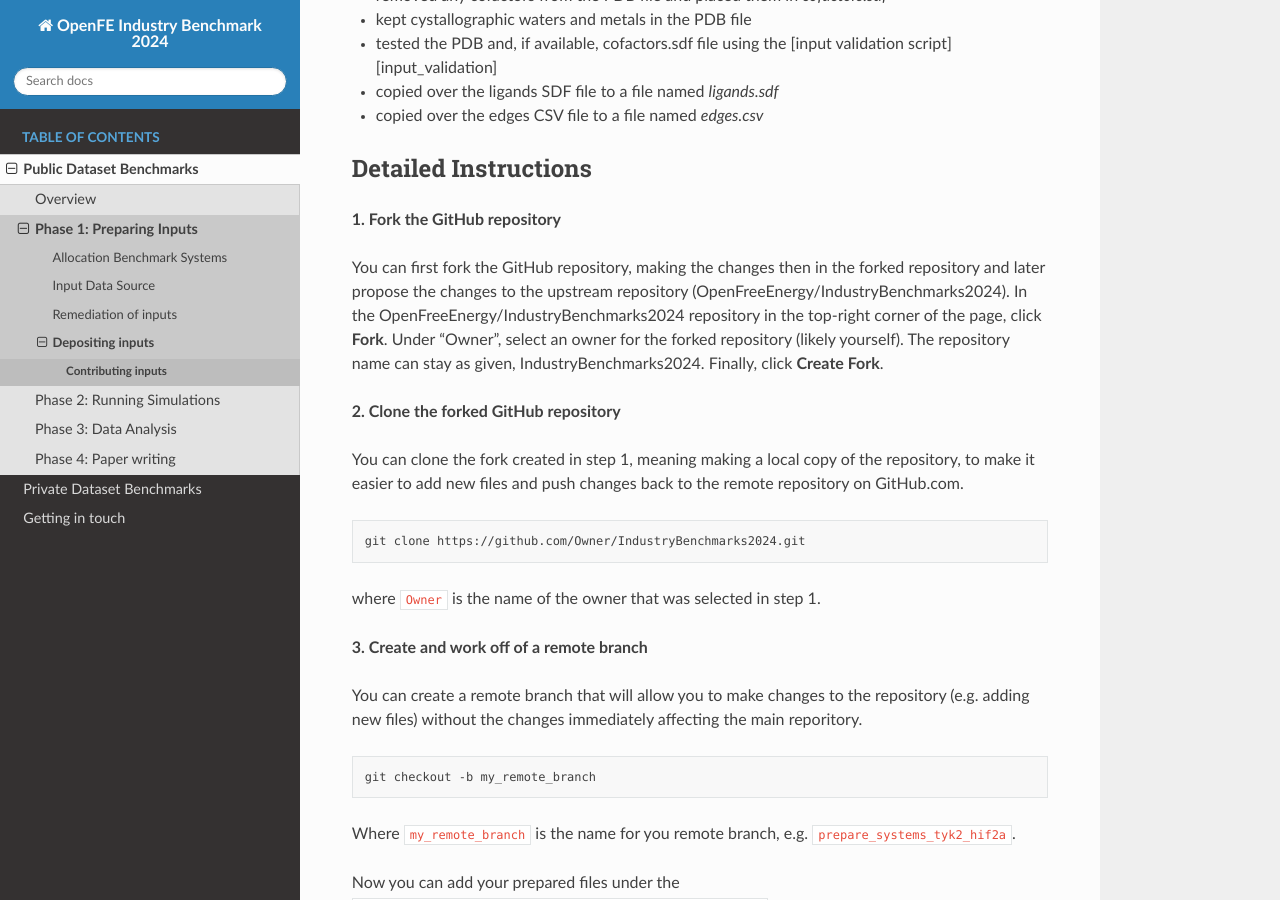
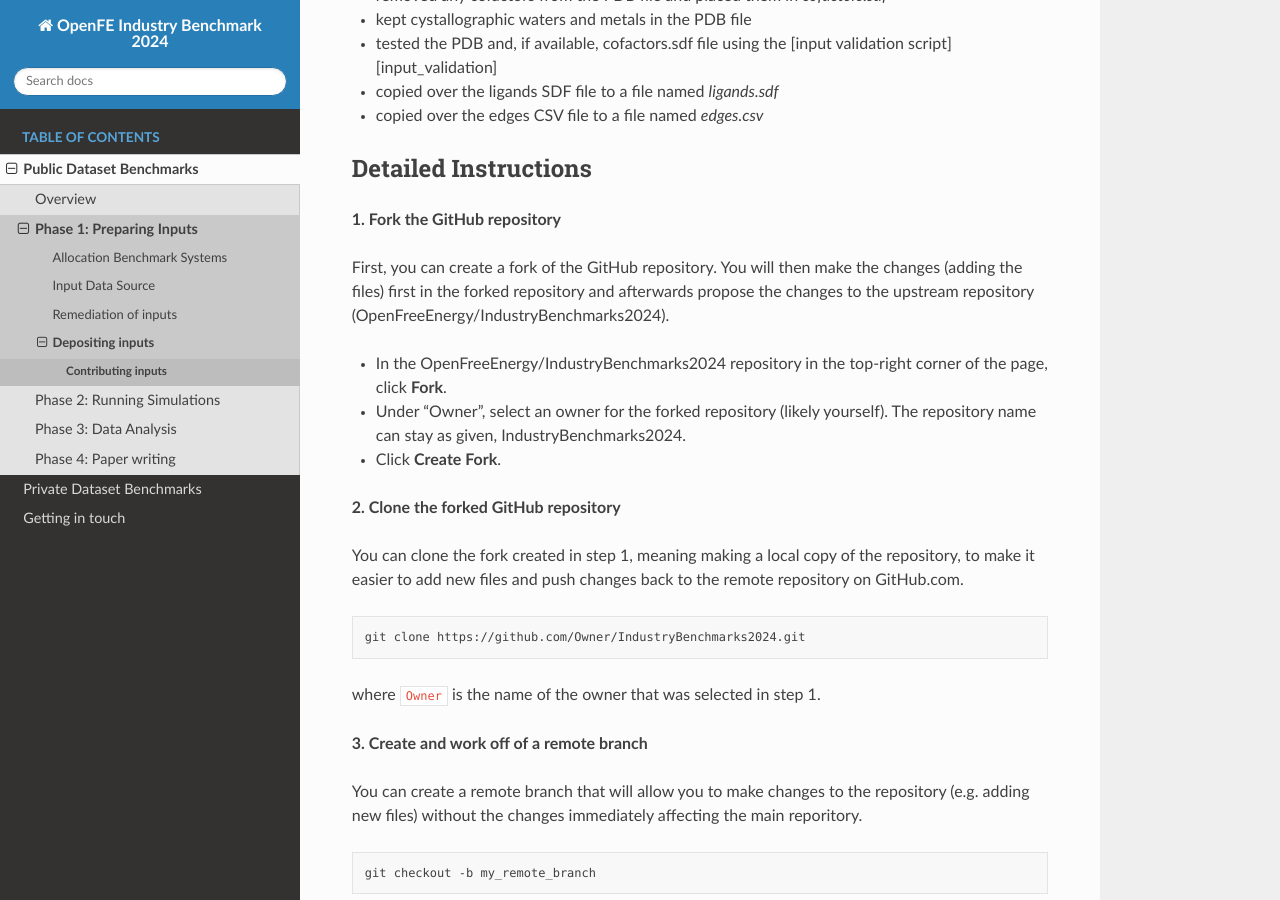
Before and after one commit to OpenFreeEnergy/IndustryBenchmarks2024, a Sphinx documentation site: the page built from docs/source/public/contributing_inputs.rst, in a window 1280 px wide and 900 px high, scrolled down 520 px. Built offline with Sphinx 7.4.7 and the Read the Docs theme 2.0.0, drawn with Linux system fonts in a browser that asks for light colours.

Commit message:
small changes

```diff
--- a/docs/source/public/contributing_inputs.rst
+++ b/docs/source/public/contributing_inputs.rst
@@ -30,11 +30,11 @@ Detailed Instructions
 
 **1. Fork the GitHub repository**
 
-You can first fork the GitHub repository, making the changes then in the forked repository and later propose the changes to the upstream repository (OpenFreeEnergy/IndustryBenchmarks2024).
-In the OpenFreeEnergy/IndustryBenchmarks2024 repository in the top-right corner of the page, click **Fork**.
-Under "Owner", select an owner for the forked repository (likely yourself).
-The repository name can stay as given, IndustryBenchmarks2024.
-Finally, click **Create Fork**.
+First, you can create a fork of the GitHub repository. You will then make the changes (adding the files) first in the forked repository and afterwards propose the changes to the upstream repository (OpenFreeEnergy/IndustryBenchmarks2024).
+
+* In the OpenFreeEnergy/IndustryBenchmarks2024 repository in the top-right corner of the page, click **Fork**.
+* Under "Owner", select an owner for the forked repository (likely yourself). The repository name can stay as given, IndustryBenchmarks2024.
+* Click **Create Fork**.
 
 **2. Clone the forked GitHub repository**
 
```
